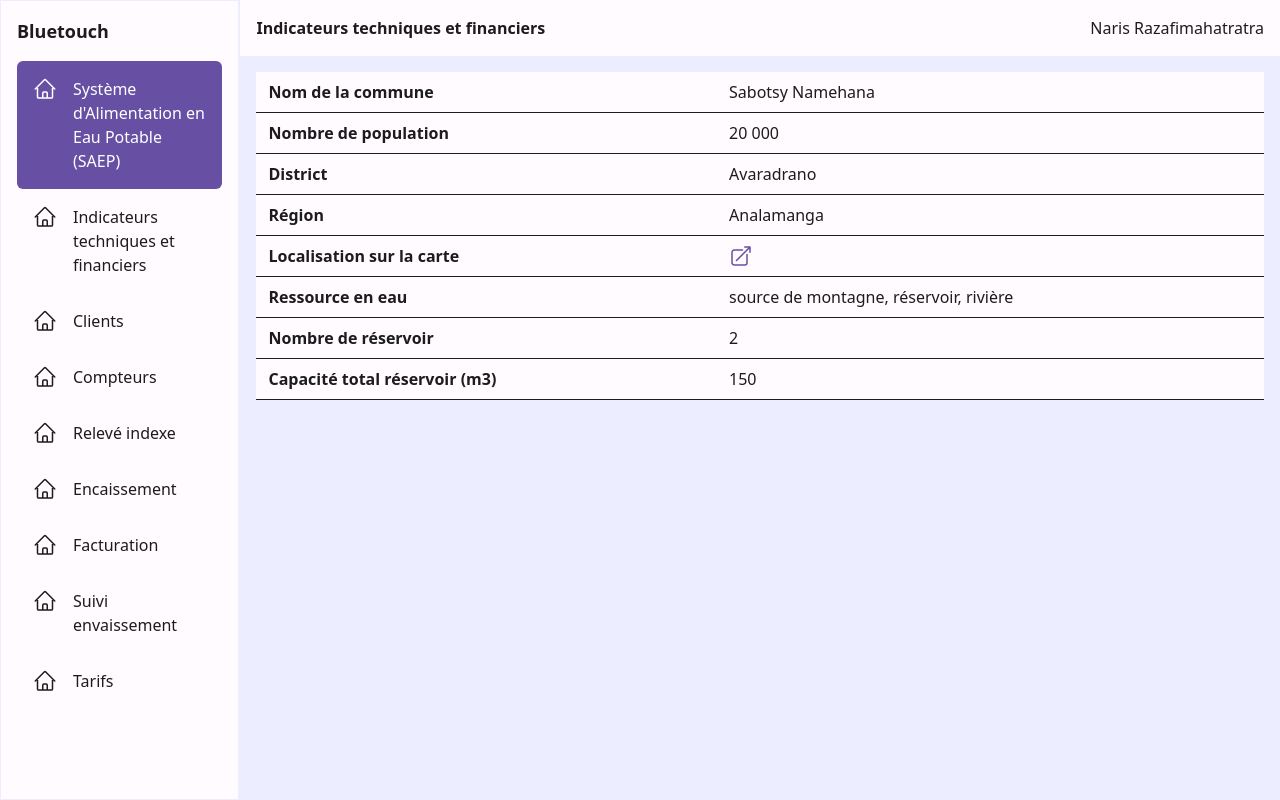
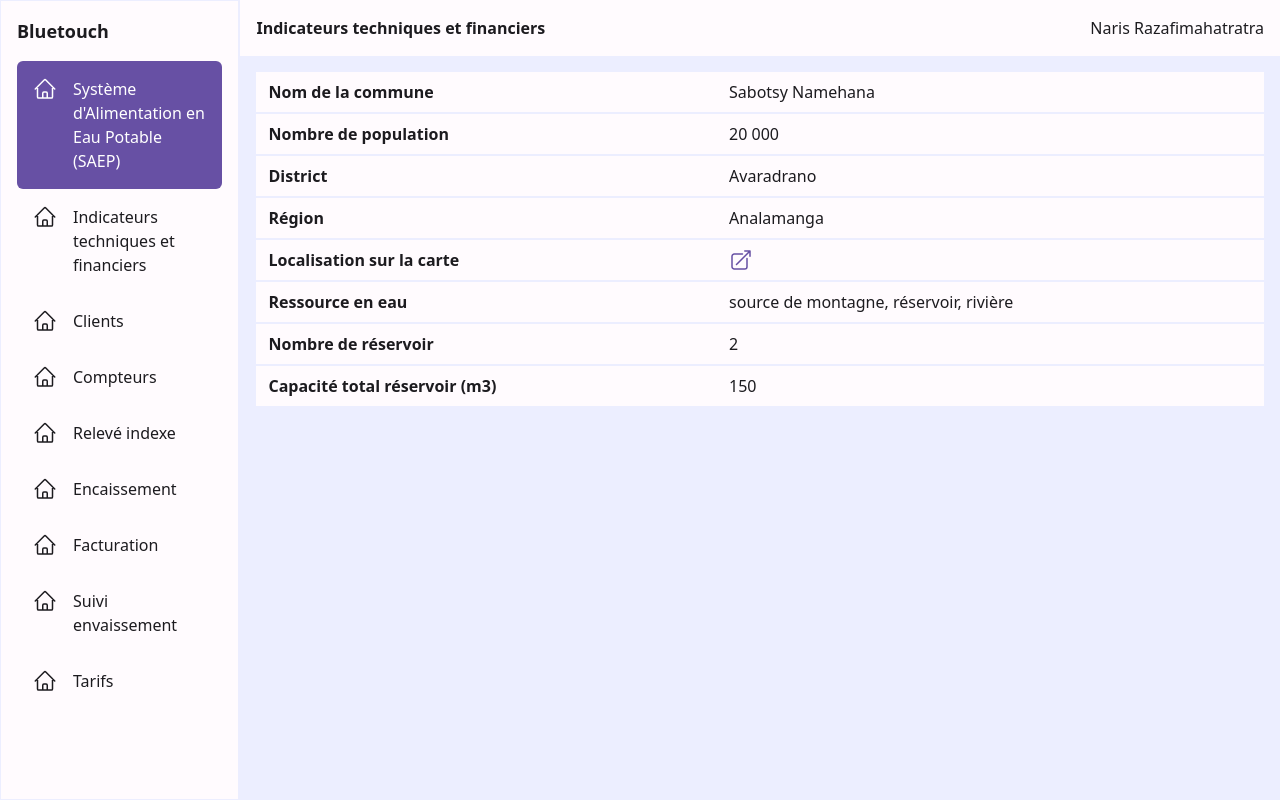
Before and after one commit to narisraz/bluetouch-nuxt, a Nuxt app: page /home in a window 1280 px wide. Built offline with nearby package versions, Linux system fonts and the light colour scheme.

Commit message:
💄 Change table border style

```diff
--- a/pages/home.vue
+++ b/pages/home.vue
@@ -2,40 +2,40 @@
   <table class="table-auto border-spacing-3 w-full bg-surface text-on-surface">
     <tbody>
       <tr class="p-8">
-        <td class="border-b-[1px] py-2 px-3 font-semibold">Nom de la commune</td>
-        <td class="border-b-[1px]">Sabotsy Namehana</td>
+        <td class="border-b-2 border-background py-2 px-3 font-semibold">Nom de la commune</td>
+        <td class="border-b-2 border-background">Sabotsy Namehana</td>
       </tr>
       <tr>
-        <td class="border-b-[1px] py-2 px-3 font-semibold">Nombre de population</td>
-        <td class="border-b-[1px]">20 000</td>
+        <td class="border-b-2 border-background py-2 px-3 font-semibold">Nombre de population</td>
+        <td class="border-b-2 border-background">20 000</td>
       </tr>
       <tr>
-        <td class="border-b-[1px] py-2 px-3 font-semibold">District</td>
-        <td class="border-b-[1px]">Avaradrano</td>
+        <td class="border-b-2 border-background py-2 px-3 font-semibold">District</td>
+        <td class="border-b-2 border-background">Avaradrano</td>
       </tr>
       <tr>
-        <td class="border-b-[1px] py-2 px-3 font-semibold">Région</td>
-        <td class="border-b-[1px]">Analamanga</td>
+        <td class="border-b-2 border-background py-2 px-3 font-semibold">Région</td>
+        <td class="border-b-2 border-background">Analamanga</td>
       </tr>
       <tr>
-        <td class="border-b-[1px] py-2 px-3 font-semibold">Localisation sur la carte</td>
-        <td class="border-b-[1px]">
+        <td class="border-b-2 border-background py-2 px-3 font-semibold">Localisation sur la carte</td>
+        <td class="border-b-2 border-background">
           <NuxtLink to="/" class="text-primary">
             <IconArrowTopRightOnSquare />
           </NuxtLink>
         </td>
       </tr>
       <tr>
-        <td class="border-b-[1px] py-2 px-3 font-semibold">Ressource en eau</td>
-        <td class="border-b-[1px]">source de montagne, réservoir, rivière</td>
+        <td class="border-b-2 border-background py-2 px-3 font-semibold">Ressource en eau</td>
+        <td class="border-b-2 border-background">source de montagne, réservoir, rivière</td>
       </tr>
       <tr>
-        <td class="border-b-[1px] py-2 px-3 font-semibold">Nombre de réservoir</td>
-        <td class="border-b-[1px]">2</td>
+        <td class="border-b-2 border-background py-2 px-3 font-semibold">Nombre de réservoir</td>
+        <td class="border-b-2 border-background">2</td>
       </tr>
       <tr>
-        <td class="border-b-[1px] py-2 px-3 font-semibold">Capacité total réservoir (m3)</td>
-        <td class="border-b-[1px]">150</td>
+        <td class="border-b-2 border-background py-2 px-3 font-semibold">Capacité total réservoir (m3)</td>
+        <td class="border-b-2 border-background">150</td>
       </tr>
     </tbody>
   </table>
```
